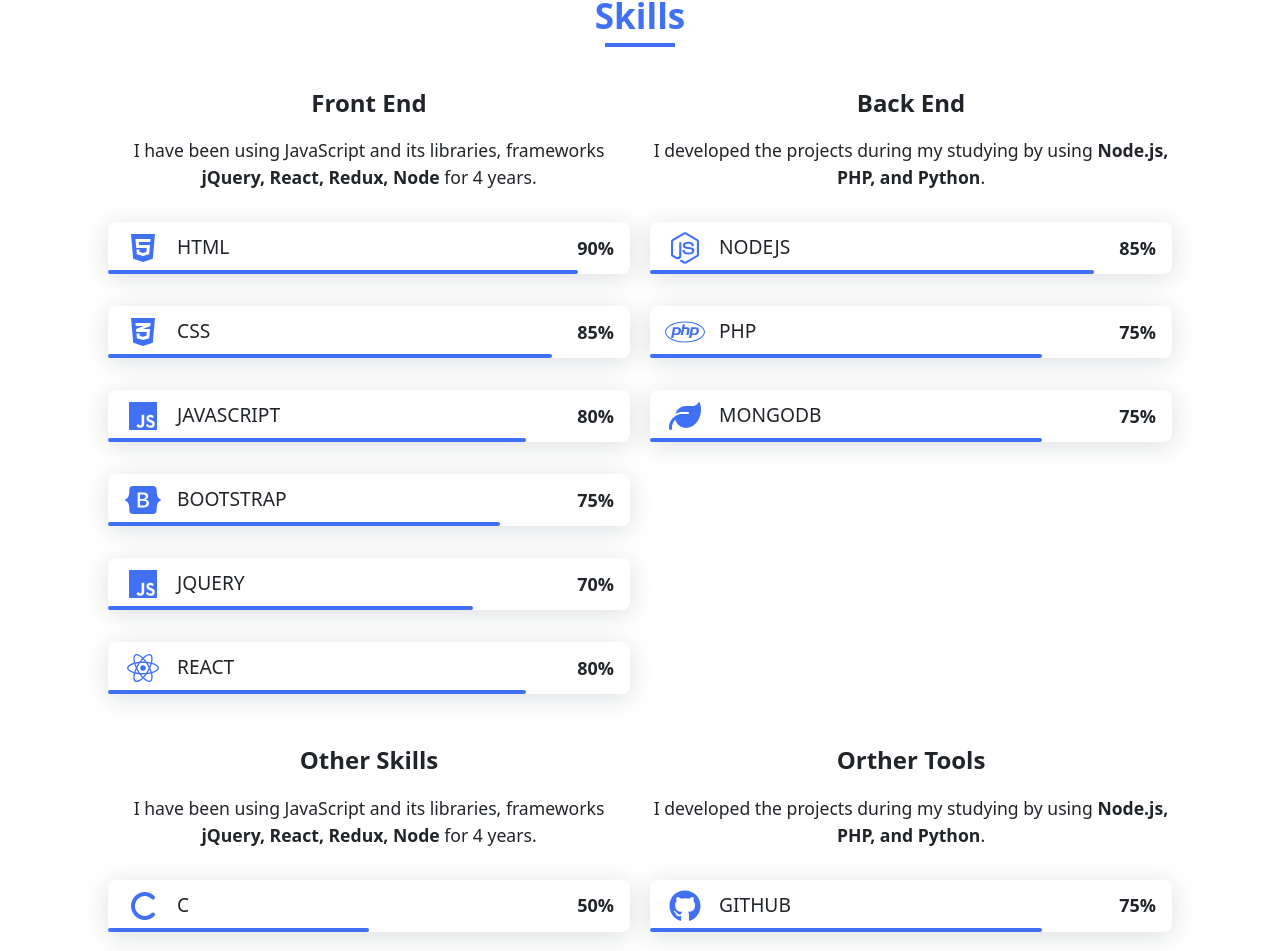
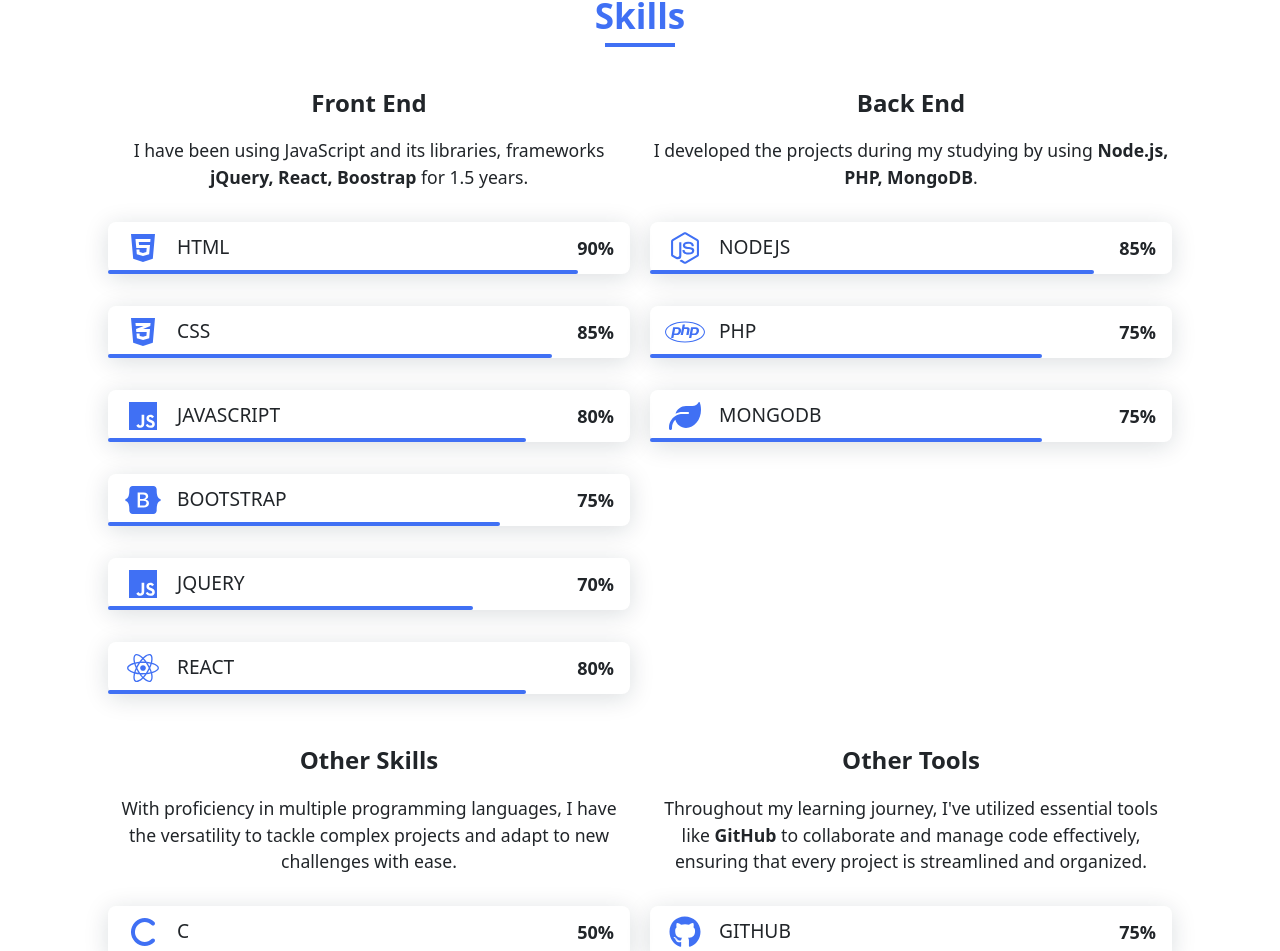
Before and after one commit to thinhisme1123/my-portforlio, a React (Vite) app in the folder client/: page / in a window 1280 px wide. Shown: the part 1528-2479 px from the top of the page. Built offline with nearby package versions, Linux system fonts and the light colour scheme; no server answers.

Commit message:
update skills and send email

```diff
--- a/client/src/components/body/Contact.jsx
+++ b/client/src/components/body/Contact.jsx
@@ -29,7 +29,7 @@ function Contact() {
         e.preventDefault();
 
         try {
-            const response = await fetch('https://my-portfolio-backend-xi.vercel.app/api/send-email', {
+            const response = await fetch('https://portfolio-backend-drab.vercel.app/api/send-email', {
                 method: 'POST',
                 headers: {
                     'Content-Type': 'application/json',
--- a/client/src/components/body/Skills.jsx
+++ b/client/src/components/body/Skills.jsx
@@ -42,7 +42,7 @@ function Skills() {
                     <div className="skills-infor-item col">
                         <div className="skill-infor-header">
                             <h2>Front End</h2>
-                            <p>I have been using JavaScript and its libraries, frameworks <strong>jQuery, React, Redux, Node</strong> for 4 years.</p>
+                            <p>I have been using JavaScript and its libraries, frameworks <strong>jQuery, React, Boostrap</strong> for 1.5 years.</p>
                         </div>
                         {/* Mapping skillData */}
                         {skillDataFE.map((skill, index) => (
@@ -57,7 +57,7 @@ function Skills() {
                     <div className="skills-infor-item col">
                         <div className="skill-infor-header">
                             <h2>Back End</h2>
-                            <p>I developed the projects during my studying by using <strong>Node.js, PHP, and Python</strong>.</p>
+                            <p>I developed the projects during my studying by using <strong>Node.js, PHP, MongoDB</strong>.</p>
                         </div>
                         {skillDataBE.map((skill, index) => (
                             <SkillsData
@@ -71,7 +71,7 @@ function Skills() {
                     <div className="skills-infor-item col">
                         <div className="skill-infor-header">
                             <h2>Other Skills</h2>
-                            <p>I have been using JavaScript and its libraries, frameworks <strong>jQuery, React, Redux, Node</strong> for 4 years.</p>
+                            <p>With proficiency in multiple programming languages, I have the versatility to tackle complex projects and adapt to new challenges with ease.</p>
                         </div>
                         {/* Mapping skillData */}
                         {otherSkills.map((skill, index) => (
@@ -85,8 +85,8 @@ function Skills() {
                     {/* Another section */}
                     <div className="skills-infor-item col">
                         <div className="skill-infor-header">
-                            <h2>Orther Tools</h2>
-                            <p>I developed the projects during my studying by using <strong>Node.js, PHP, and Python</strong>.</p>
+                            <h2>Other Tools</h2>
+                            <p>Throughout my learning journey, I've utilized essential tools like <strong>GitHub</strong> to collaborate and manage code effectively, ensuring that every project is streamlined and organized.</p>
                         </div>
                         {otherTools.map((skill, index) => (
                             <SkillsData
```
